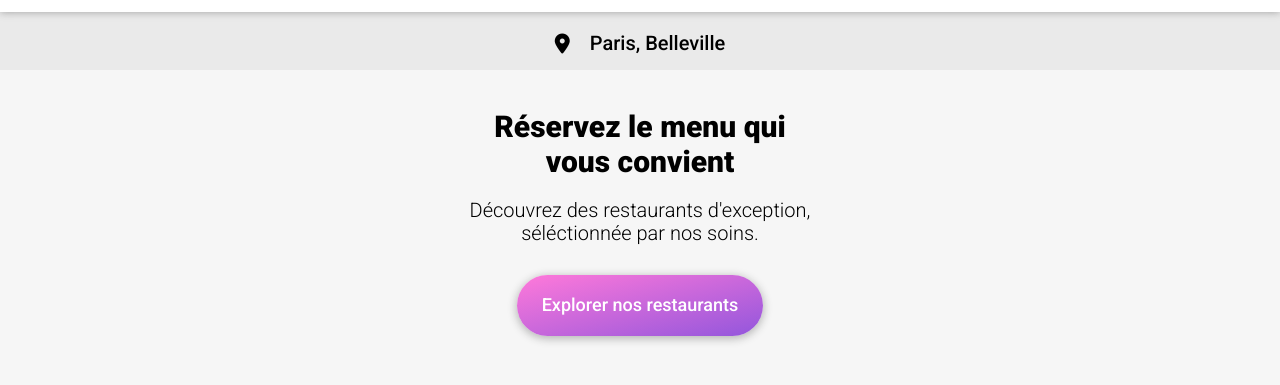
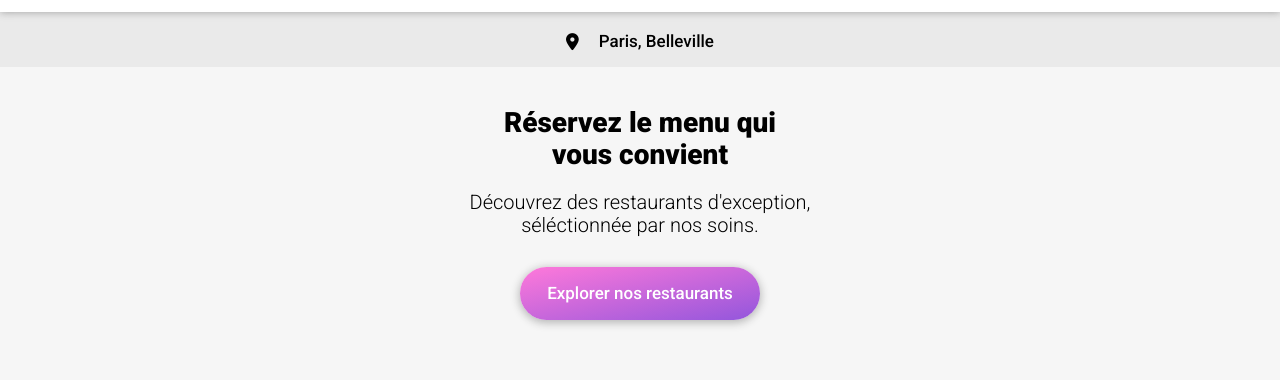
Before and after one commit to tydoo/oc-p3, a website: page index.html in a window 1280 px wide. Shown: the part 57-442 px from the top of the page. Drawn offline with nearby package versions, Linux system fonts and the light colour scheme; files that its build step writes are made by us from their sources; a web font is replaced by a local one.

Commit message:
👌 IMPROVE: Update de la taille

```diff
--- a/assets/styles/components/button.scss
+++ b/assets/styles/components/button.scss
@@ -1,7 +1,7 @@
 button {
     border-radius: 60px;
-    padding: 20px 25px;
-    font-size: 18px;
+    padding: 17px 27px;
+    font-size: 17px;
     font-weight: 500;
     color: white;
     background: linear-gradient(to bottom right,$secondary, $primary);
--- a/assets/styles/global.scss
+++ b/assets/styles/global.scss
@@ -21,7 +21,7 @@ p {
 }
 
 h1 {
-    font-size: 30px;
+    font-size: 28px;
     font-weight: 900;
     margin: 0;
     padding: 0;
--- a/assets/styles/header.scss
+++ b/assets/styles/header.scss
@@ -15,7 +15,7 @@ div.location {
     background-color:$gray;
     position: relative;
     z-index: -1;
-    font-size: 20px;
+    font-size: 17px;
     font-weight: 500;
     padding: 20px 0 15px 0;
 
```
